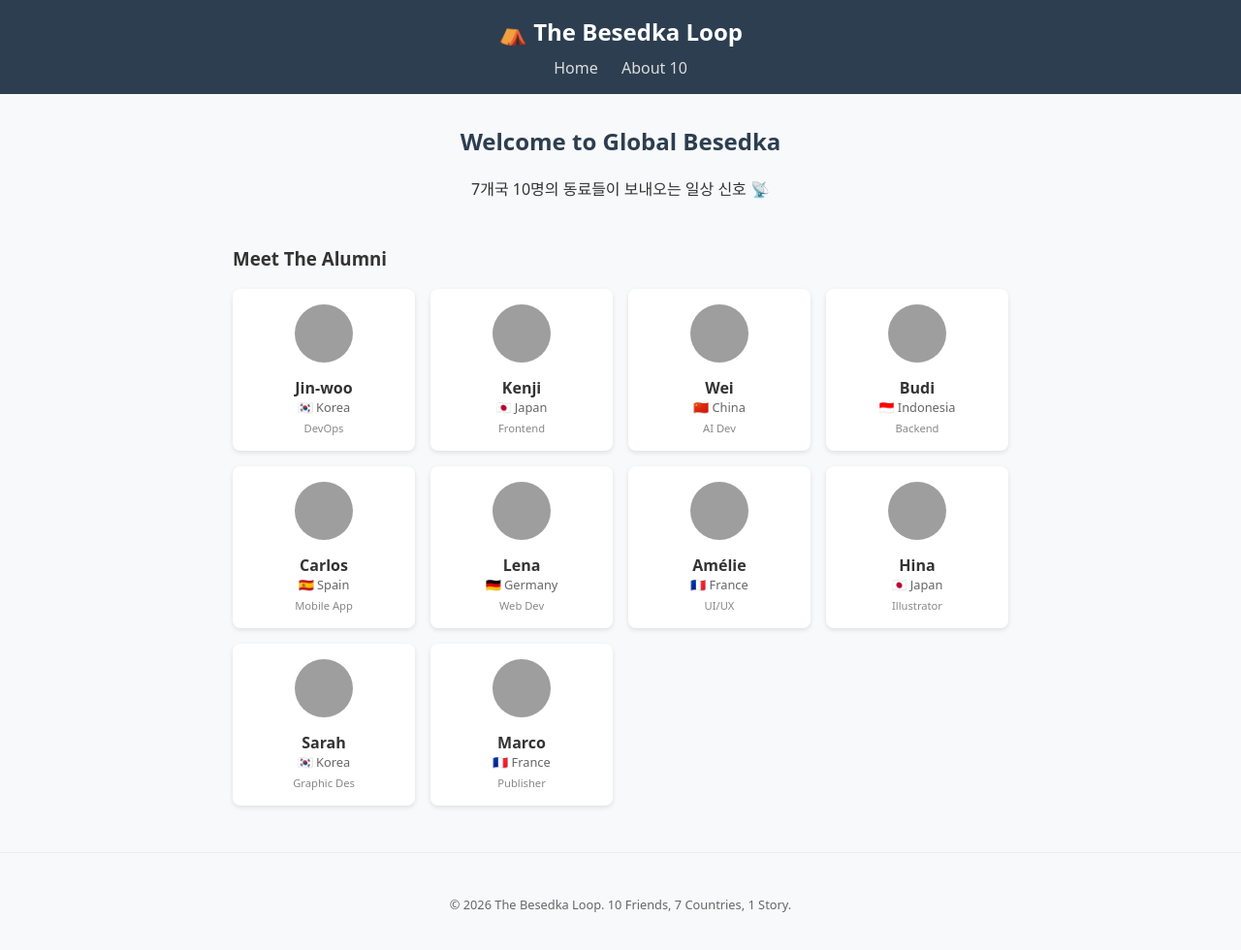
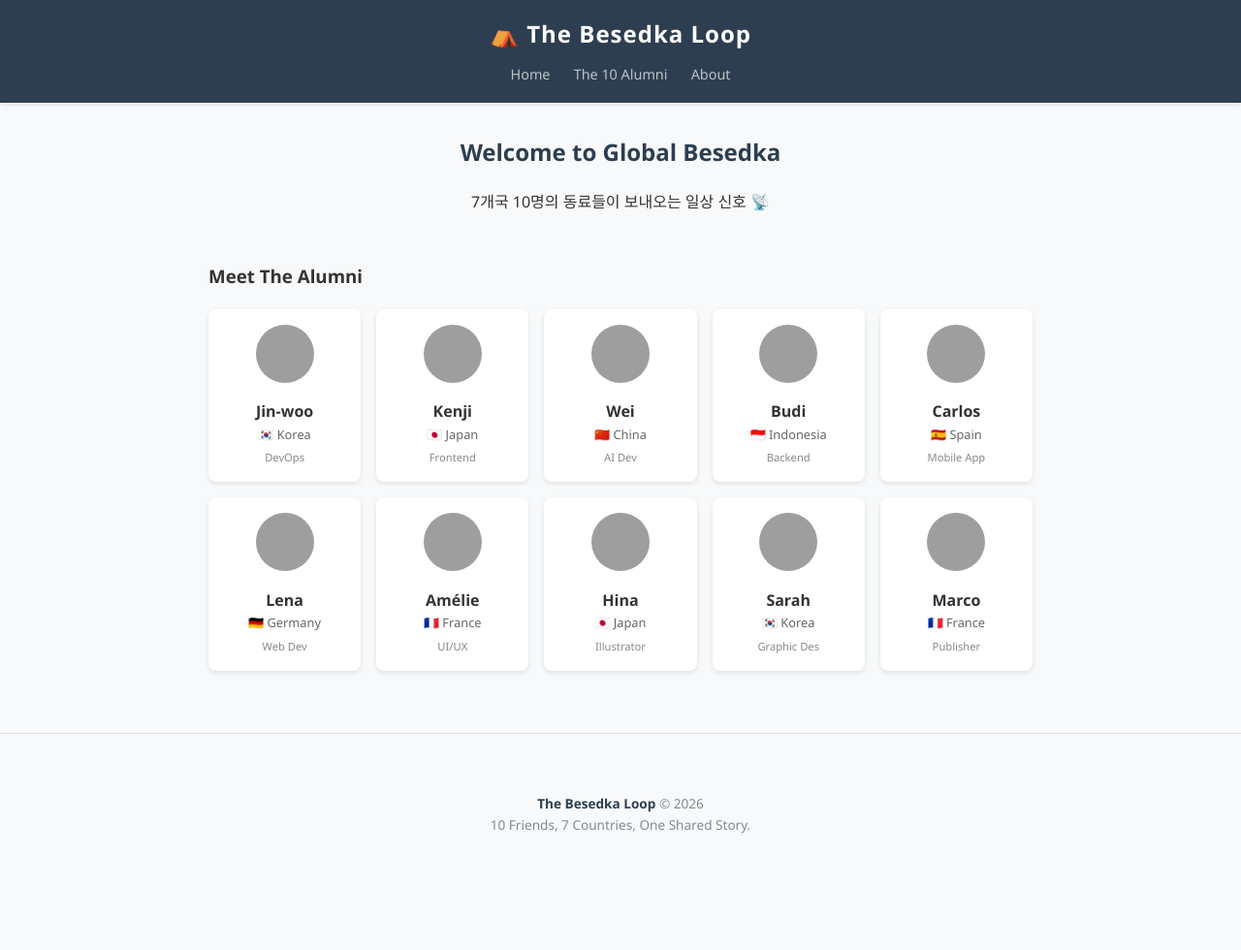
Before and after one commit to tonycho999/The_Besedka_Loop, an Astro site: page / in a window 1280 px wide. Shown: the whole page at 97% size. After the commit the page ends 923 px from the top, so only its background shows below. Built offline with nearby package versions, Linux system fonts and the light colour scheme; Astro itself is replaced by a stand-in of ours; grey boxes are pictures that could not be loaded.

Commit message:
Refactor BaseLayout styles and header structure
Updated styles and structure for improved layout and readability.

```diff
--- a/src/layouts/BaseLayout.astro
+++ b/src/layouts/BaseLayout.astro
@@ -7,28 +7,40 @@ const { title } = Astro.props;
     <meta name="viewport" content="width=device-width" />
     <title>{title} | The Besedka Loop</title>
     <style>
-      body { font-family: system-ui, sans-serif; margin: 0; background: #f8f9fa; color: #333; }
-      header { background: #2c3e50; color: white; padding: 1rem; text-align: center; }
-      header h1 { margin: 0; font-size: 1.5rem; }
+      /* Global Styles */
+      body { font-family: 'Segoe UI', Roboto, Helvetica, Arial, sans-serif; margin: 0; background: #f8f9fa; color: #333; line-height: 1.6; }
+
+      header { background: #2c3e50; color: white; padding: 1rem; text-align: center; box-shadow: 0 2px 5px rgba(0,0,0,0.1); }
+      header h1 { margin: 0; font-size: 1.5rem; letter-spacing: 1px; }
+      header h1 a { color: white; text-decoration: none; }
+
       nav { margin-top: 10px; }
-      nav a { color: #ddd; margin: 0 10px; text-decoration: none; }
-      main { max-width: 800px; margin: 2rem auto; padding: 0 1rem; }
-      footer { text-align: center; padding: 2rem; color: #666; font-size: 0.8rem; margin-top: 3rem; border-top: 1px solid #eee; }
+      nav a { color: #bdc3c7; margin: 0 10px; text-decoration: none; font-size: 0.9rem; transition: color 0.3s; }
+      nav a:hover { color: white; }
+
+      main { max-width: 850px; margin: 2rem auto; padding: 0 1.5rem; }
+
+      footer { text-align: center; padding: 3rem 1rem; color: #7f8c8d; font-size: 0.85rem; border-top: 1px solid #e0e0e0; margin-top: 4rem; }
+      footer b { color: #2c3e50; }
     </style>
   </head>
   <body>
     <header>
-      <h1>⛺ The Besedka Loop</h1>
+      <h1><a href="/">⛺ The Besedka Loop</a></h1>
       <nav>
         <a href="/">Home</a>
-        <a href="#">About 10</a>
+        <a href="#">The 10 Alumni</a>
+        <a href="#">About</a>
       </nav>
     </header>
     <main>
       <slot />
     </main>
     <footer>
-      <p>© 2026 The Besedka Loop. 10 Friends, 7 Countries, 1 Story.</p>
+      <p>
+        <b>The Besedka Loop</b> &copy; 2026<br>
+        10 Friends, 7 Countries, One Shared Story.
+      </p>
     </footer>
   </body>
 </html>
```
